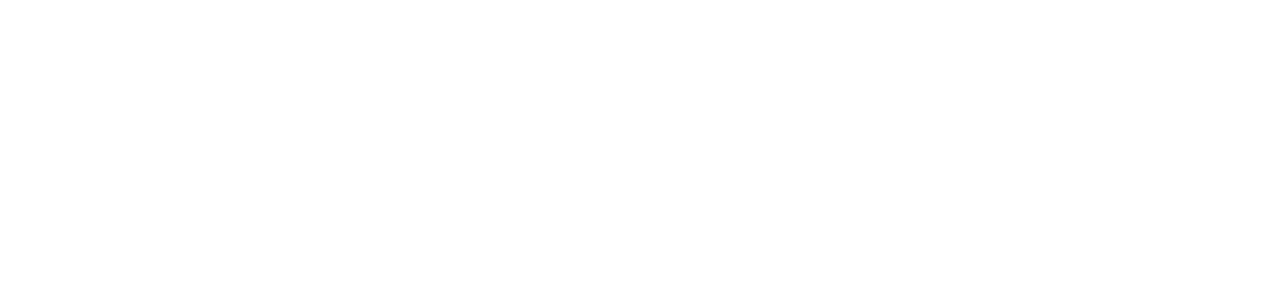
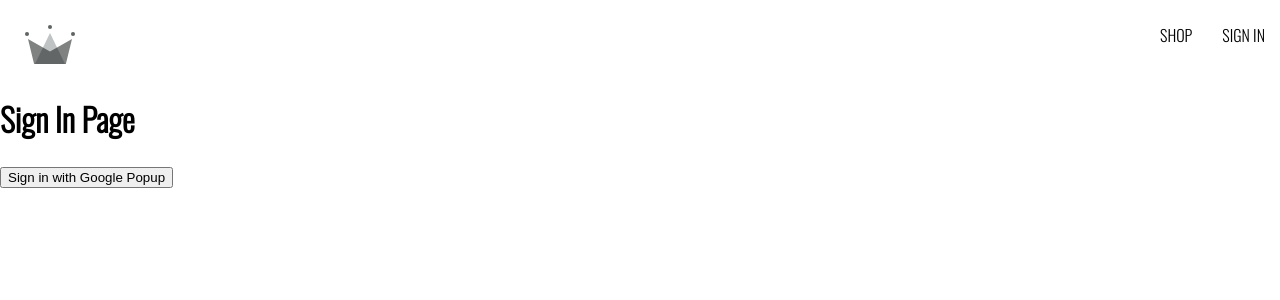
Before and after one commit to wilsan/clothing-company, a React (Create React App) app: page /sign-in in a window 1280 px wide. Before the commit this address had no page. Shown: the top 300 px of the page. Built offline with nearby package versions, Linux system fonts and the light colour scheme.

Commit message:
Setup Route for sign-in page

```diff
--- a/src/App.js
+++ b/src/App.js
@@ -2,6 +2,7 @@
 
 import Home from "./routes/home/home.component";
 import Navigation from "./routes/navigation/navigation.component";
+import SignIn from './routes/sign-in/sign-in.component';
 
 function App() {
   return (
@@ -9,6 +10,7 @@
       <Route path='/' element={<Navigation />}>
         <Route index element={<Home />} />
         <Route path='shop' />
+        <Route path='sign-in' element={<SignIn />} />
       </Route>
     </Routes>
   );
--- a/src/routes/navigation/navigation.component.jsx
+++ b/src/routes/navigation/navigation.component.jsx
@@ -13,6 +13,7 @@
             </Link>
             <div className='nav-links-container'>
                <Link className='nav-link' to='/shop'>SHOP</Link>
+               <Link className='nav-link' to='/sign-in'>SIGN IN</Link>
             </div>
          </div>
          <Outlet />
--- /dev/null
+++ b/src/routes/sign-in/sign-in.component.jsx
@@ -0,0 +1,17 @@
+import { signInWithGooglePopup } from '../../utils/firebase/firebase.utils';
+
+function SignIn() {
+   async function logGoogleUser() {
+      const response = await signInWithGooglePopup();
+      console.log(response);
+   }
+
+   return (
+      <div>
+         <h1>Sign In Page</h1>
+         <button onClick={logGoogleUser}>Sign in with Google Popup</button>
+      </div>
+   );
+}
+
+export default SignIn;
```
